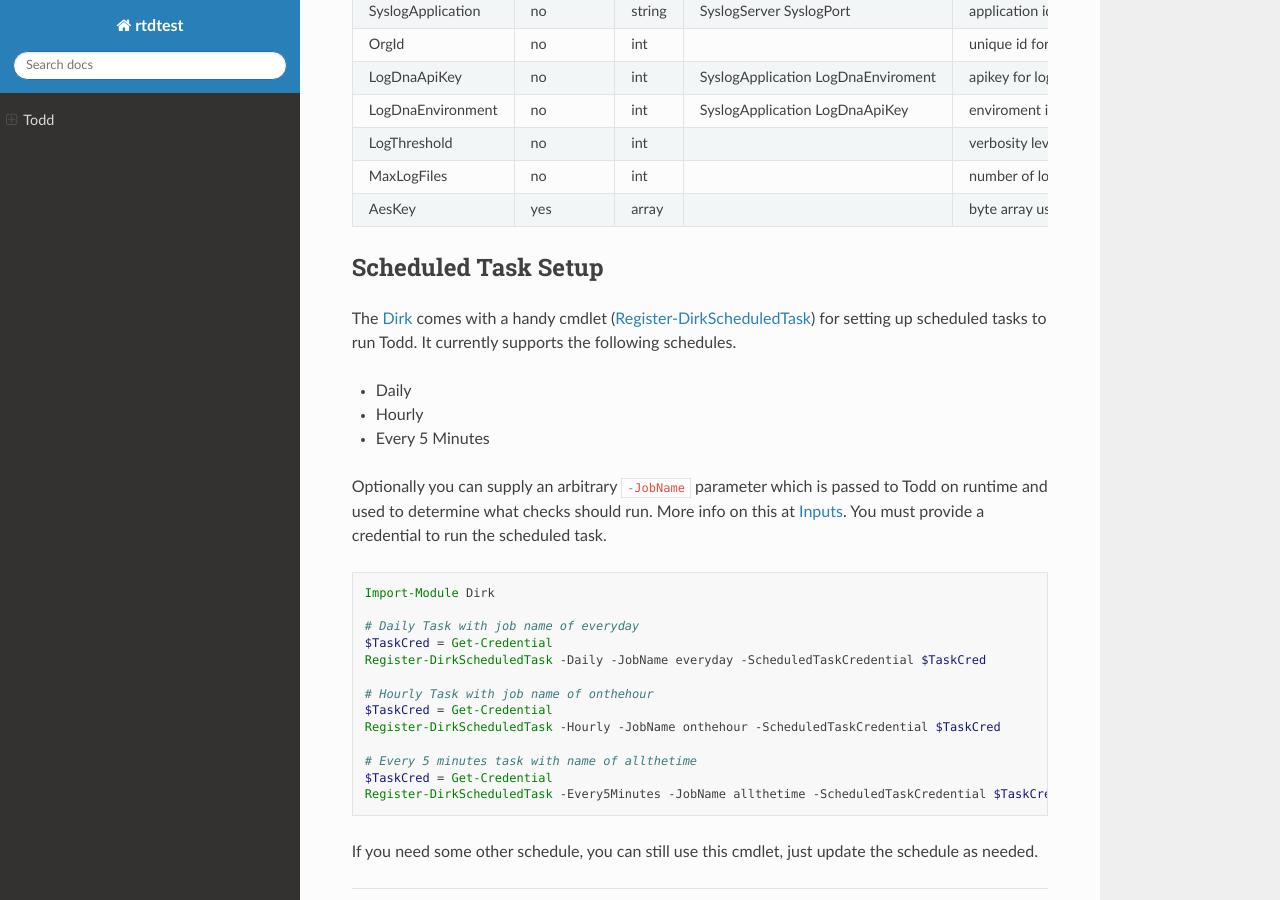
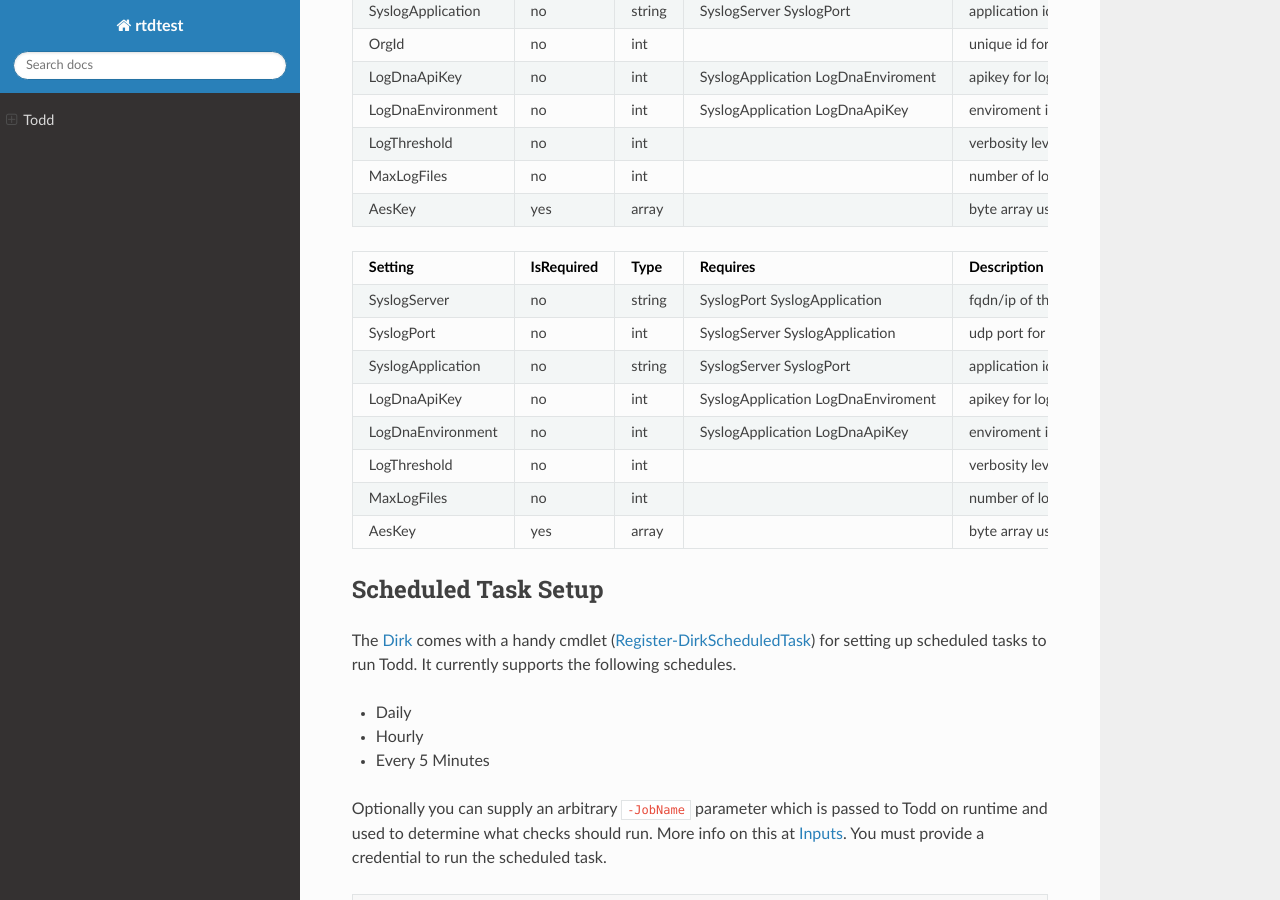
Before and after one commit to brianaddicks/rtdtest, a Sphinx documentation site: the page built from docs/source/index.rst, in a window 1280 px wide and 900 px high, scrolled down 829 px. Built offline with Sphinx 7.4.7 and the Read the Docs theme 2.0.0, drawn with Linux system fonts in a browser that asks for light colours.

Commit message:
table testing

```diff
--- a/docs/source/conf.py
+++ b/docs/source/conf.py
@@ -27,8 +27,7 @@ author = 'Brian Addicks'
 # Add any Sphinx extension module names here, as strings. They can be
 # extensions coming with Sphinx (named 'sphinx.ext.*') or your custom
 # ones.
-extensions = [
-]
+extensions = ['recommonmark']
 
 # Add any paths that contain templates here, relative to this directory.
 templates_path = ['_templates']
--- a/docs/source/index.rst
+++ b/docs/source/index.rst
@@ -40,6 +41,39 @@ The root directory for the Todd (``C:\lockstep\Todd`` in the example above) requ
    "LogThreshold", "no", "int",, "verbosity level for logging (higher is more verbose)"
    "MaxLogFiles", "no", "int",, "number of local log files to keep before rolling them"
    "AesKey", "yes", "array",, "byte array used to encrypt senstive configuration info, created with New-EncryptionKey_ from CorkScrew_ PowerShell module"
+
++-------------------+------------+--------+-------------------+------------------------------+
+| Setting           | IsRequired | Type   | Requires          | Description                  |
++===================+============+========+===================+==============================+
+| SyslogServer      | no         | string | SyslogPort        | fqdn/ip of the desired       |
+|                   |            |        | SyslogApplication | syslog server                |
++-------------------+------------+--------+-------------------+------------------------------+
+| SyslogPort        | no         | int    | SyslogServer      | udp port for desired syslog  |
+|                   |            |        | SyslogApplication | server                       |
++-------------------+------------+--------+-------------------+------------------------------+
+| SyslogApplication | no         | string | SyslogServer      | application identifier to    |
+|                   |            |        | SyslogPort        | use for syslog messages      |
++-------------------+------------+--------+-------------------+------------------------------+
+| LogDnaApiKey      | no         | int    | SyslogApplication | apikey for logdna messages   |
+|                   |            |        | LogDnaEnviroment  |                              |
++-------------------+------------+--------+-------------------+------------------------------+
+| LogDnaEnvironment | no         | int    | SyslogApplication | enviroment identifier to     |
+|                   |            |        | LogDnaApiKey      | use for logdna messages      |
+|                   |            |        |                   | (set this to the shortname   |
+|                   |            |        |                   | of the customer)             |
++-------------------+------------+--------+-------------------+------------------------------+
+| LogThreshold      | no         | int    |                   | verbosity level for logging  |
+|                   |            |        |                   | (higher is more verbose)     |
++-------------------+------------+--------+-------------------+------------------------------+
+| MaxLogFiles       | no         | int    |                   | number of local log files to |
+|                   |            |        |                   | keep before rolling them     |
++-------------------+------------+--------+-------------------+------------------------------+
+| AesKey            | yes        | array  |                   | byte array used to encrypt   |
+|                   |            |        |                   | senstive configuration       |
+|                   |            |        |                   | info, created with           |
+|                   |            |        |                   | New-EncryptionKey_ from      |
+|                   |            |        |                   | CorkScrew_ PowerShell module |
++-------------------+------------+--------+-------------------+------------------------------+
 
 Scheduled Task Setup
 --------------------
```
Also changed, not shown: other parts of docs/source/index.rst (+1 -0 lines), 5 other files.
